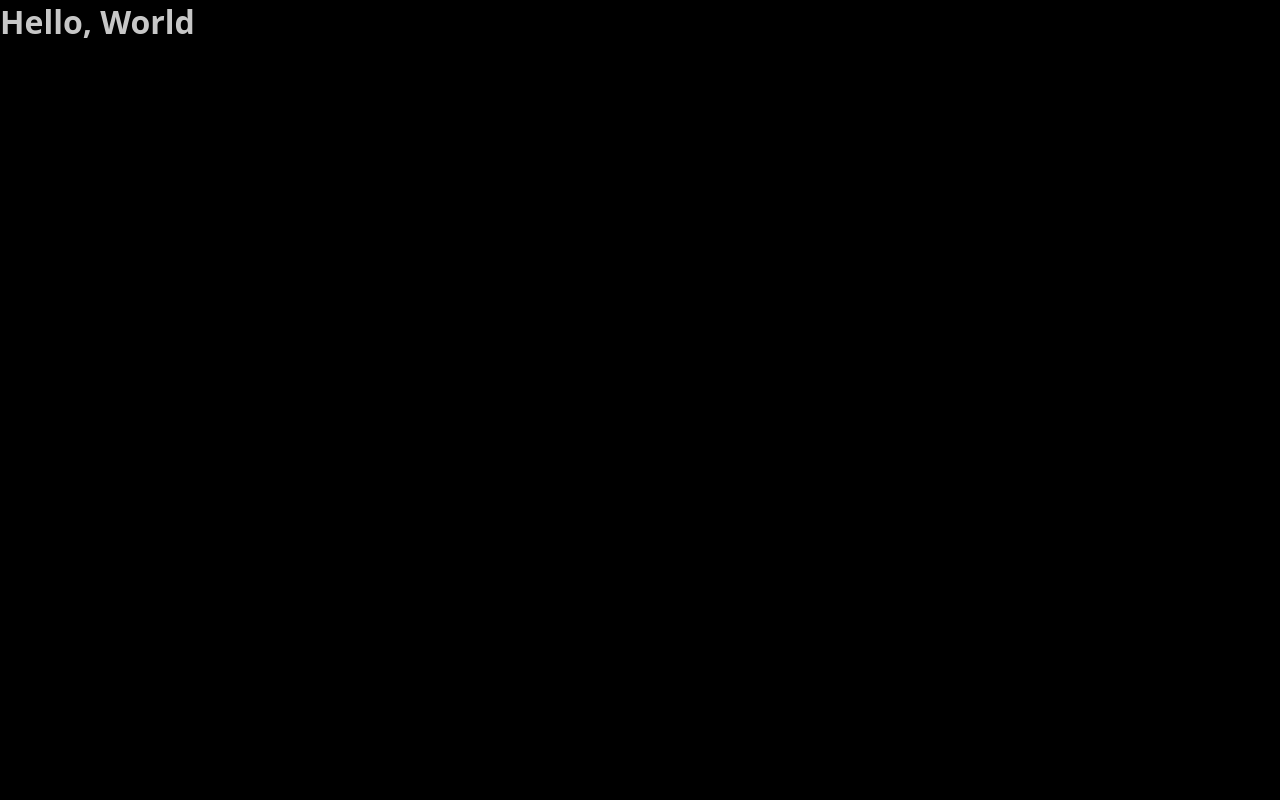
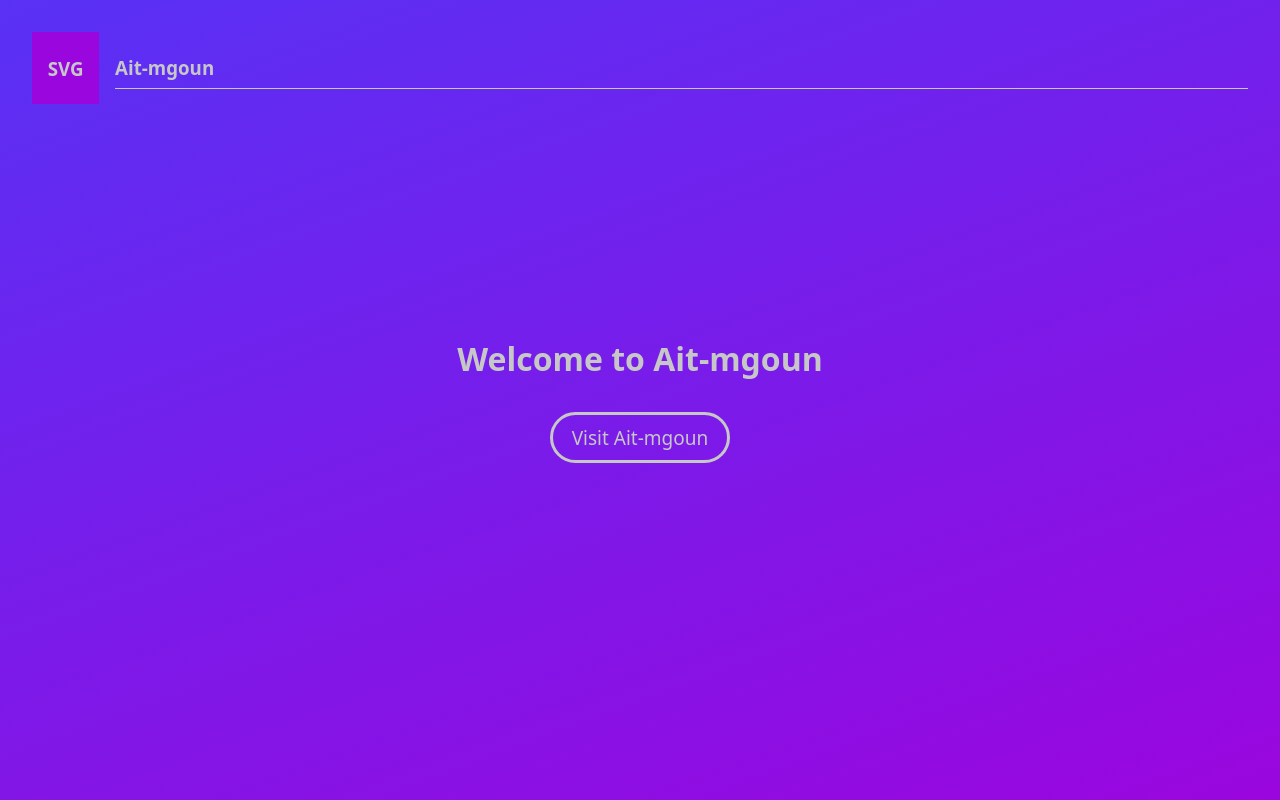
Before and after one commit to Choaib-ELMADI/getting-started-with-framer-motion, a React (Vite) app: page / in a window 1280 px wide. Built offline with nearby package versions, Linux system fonts and the light colour scheme.

Commit message:
Add Step 1

```diff
--- a/src/App.jsx
+++ b/src/App.jsx
@@ -1,13 +1,23 @@
 import React from 'react';
+import { BrowserRouter, Routes, Route } from 'react-router-dom';
 
 import './App.scss';
+import { Header, Home, Step1, Step2, Step3 } from './components';
 
 
 
 const App = () => {
   return (
     <div className='app'>
-      <h1>Hello, World</h1>
+      <Header />
+      <BrowserRouter>
+        <Routes>
+          <Route path='/' element={ <Home /> } />
+          <Route path='/step1' element={ <Step1 /> } />
+          <Route path='/step2' element={ <Step2 /> } />
+          <Route path='/step3' element={ <Step3 /> } />
+        </Routes>
+      </BrowserRouter>
     </div>
   );
 };
--- a/src/App.scss
+++ b/src/App.scss
@@ -0,0 +1,70 @@
+.app {
+    width: 95%;
+    max-width: 1600px;
+    margin: 0 auto;
+    padding: 2rem 0;
+    height: 100%;
+    min-height: 100vh;
+
+    display: flex;
+    justify-content: center;
+    align-items: center;
+
+    &__step {
+        display: flex;
+        flex-direction: column;
+        gap: 2rem;
+
+        h2 {
+            border-bottom: 1.5px solid currentColor;
+        }
+
+        ul {
+            list-style: none;
+
+            display: flex;
+            flex-direction: column;
+            gap: .35rem;
+
+            li {
+                font-size: calc(var(--normal__size) - 2px);
+                color: var(--white__trs);
+                cursor: pointer;
+                transition: .2s;
+
+                &.active {
+                    color: var(--white);
+                    position: relative;
+                    padding-left: 1rem;
+
+                    &::before {
+                        color: var(--black);
+                        font-weight: bolder;
+                        content: '> ';
+                        position: absolute;
+                        left: 0;
+                        top: 50%;
+                        transform: translateY(-50%);
+                    }
+                }
+
+                &:hover {
+                    color: var(--white);
+                }
+            }
+        }
+    }
+
+    .link {
+        cursor: pointer;
+        background: transparent;
+        color: var(--white);
+        border: 3px solid currentColor;
+        outline: none;
+        padding: .6rem 1.2rem;
+        border-radius: 30px;
+        font-size: var(--normal__size);
+        text-decoration: none;
+        text-align: center;
+    }
+}
--- /dev/null
+++ b/src/components/Header/Header.jsx
@@ -0,0 +1,16 @@
+import React from 'react';
+
+import './Header.scss';
+
+
+
+const Header = () => {
+    return (
+        <div className='app__header'>
+            <div className='svg'><h3>SVG</h3></div>
+            <div className='header'><h3>Ait-mgoun</h3></div>
+        </div>
+    );
+};
+
+export default Header;
--- /dev/null
+++ b/src/components/Header/Header.scss
@@ -0,0 +1,26 @@
+.app__header {
+    display: flex;
+    align-items: center;
+    gap: 1rem;
+
+    position: fixed;
+    top: 2rem;
+    width: 95%;
+    max-width: 1600px;
+    margin: 0 auto;
+
+    .svg {
+        width: 72px;
+        height: 72px;
+        background: var(--brand__1);
+
+        display: grid;
+        place-items: center;
+    }
+
+    .header {
+        width: 100%;
+        padding: .5rem 0;
+        border-bottom: 1.5px solid var(--white);
+    }
+}
--- /dev/null
+++ b/src/components/Home/Home.jsx
@@ -0,0 +1,17 @@
+import React from 'react';
+
+import './Home.scss';
+import { Link } from 'react-router-dom';
+
+
+
+const Home = () => {
+    return (
+        <div className='app__home'>
+            <h1>Welcome to Ait-mgoun</h1>
+            <Link className='link' to='/step1'>Visit Ait-mgoun</Link>
+        </div>
+    );
+};
+
+export default Home;
--- /dev/null
+++ b/src/components/Home/Home.scss
@@ -0,0 +1,6 @@
+.app__home {
+    display: flex;
+    flex-direction: column;
+    align-items: center;
+    gap: 2rem;
+}
--- /dev/null
+++ b/src/components/Step1/Step1.jsx
@@ -0,0 +1,36 @@
+import React, { useState } from 'react';
+import { Link } from 'react-router-dom';
+
+import '../../App.scss';
+const places = ['Imi-Nwarg', 'Agnso-Nwarg', 'Tasli', 'Ait-Etiq', 'Tamda'];
+
+
+
+const Step1 = () => {
+    const [selectedPlace, setSelectedPlace] = useState(null);
+
+    return (
+        <div className='app__step'>
+            <h2>Step 1: Choose a place</h2>
+            <ul>
+                {
+                    places.map((place) => (
+                        <li
+                            key={ place }
+                            onClick={  () => setSelectedPlace(place) }
+                            className={ place === selectedPlace ? 'active' : '' }
+                        >
+                            { place }
+                        </li>
+                    ))
+                }
+            </ul>
+            {
+                selectedPlace &&
+                <Link className='link' to='/step2'>Visit Ait-mgoun</Link>
+            }
+        </div>
+    );
+};
+
+export default Step1;
--- /dev/null
+++ b/src/components/Step2/Step2.jsx
@@ -0,0 +1,16 @@
+import React from 'react';
+import { Link } from 'react-router-dom';
+
+import '../../App.scss';
+
+
+
+const Step2 = () => {
+    return (
+        <div className='app__step'>
+            <Link className='link' to='/step3'>Visit Ait-mgoun</Link>
+        </div>
+    );
+};
+
+export default Step2;
--- /dev/null
+++ b/src/components/Step3/Step3.jsx
@@ -0,0 +1,13 @@
+import React from 'react';
+
+import '../../App.scss';
+
+
+
+const Step3 = () => {
+    return (
+        <div className='app__step'>Step3</div>
+    );
+};
+
+export default Step3;
--- /dev/null
+++ b/src/components/index.js
@@ -0,0 +1,6 @@
+export { default as Header } from './Header/Header';
+export { default as Home   } from './Home/Home';
+
+export { default as Step1  } from './Step1/Step1';
+export { default as Step2  } from './Step2/Step2';
+export { default as Step3  } from './Step3/Step3';
--- a/src/index.scss
+++ b/src/index.scss
@@ -4,11 +4,13 @@
   --big__size:      28px;
   --verybig__size:  54px;
 
-  --brand:          purple;
-  --brand__trs:     rgba(128, 0, 128, .2);
+  --brand__1:       #9a06de;
+  --brand__2:       #5931f5;
+  --brand__trs:     rgba(110, 46, 238, .2);
 
   --black:          black;
   --white:          rgb(199, 199, 199);
+  --white__trs:     rgba(199, 199, 199, .7);
   --gray:           #434343;
 }
 
@@ -21,5 +23,10 @@
 
 body {
   color: var(--white);
-  background: var(--black);
+  background-image: linear-gradient(
+    -20deg,
+    var(--brand__1),
+    var(--brand__2)
+  );
+  background-repeat: no-repeat;
 }
```
